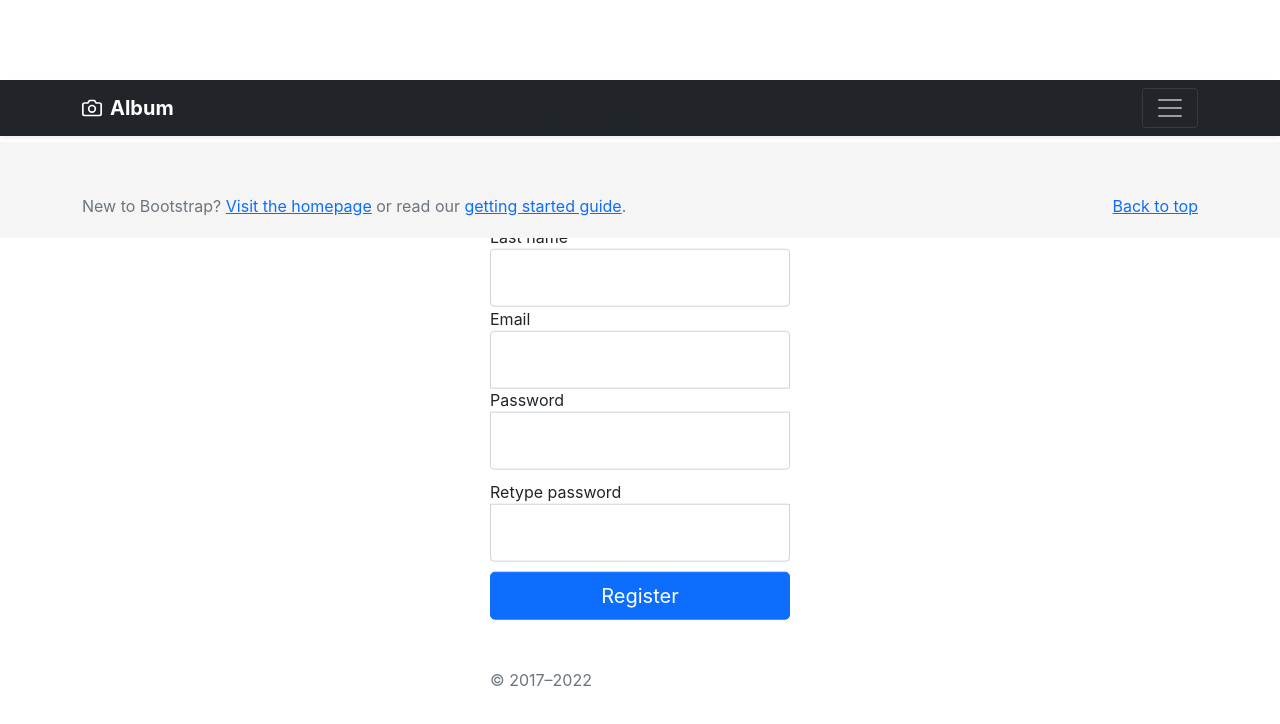
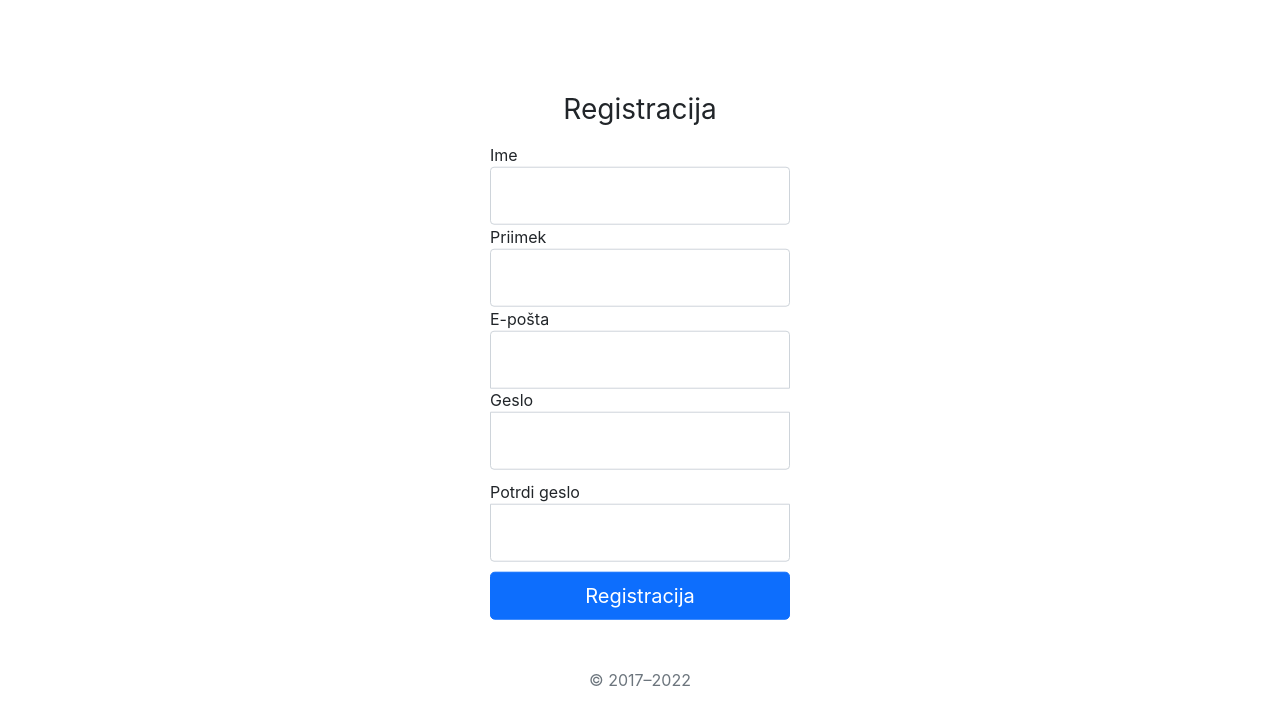
Before and after one commit to BlazOsredkar/Projektni-Teden-2022-Blog, a React (Create React App) app in the folder frontend/: page /register in a window 1280 px wide. Shown: the top 724 px of the page. Built offline with nearby package versions, Linux system fonts and the light colour scheme.

Commit message:
CSS Login, navbar in Register

```diff
--- a/frontend/package.json
+++ b/frontend/package.json
@@ -3,6 +3,9 @@
   "version": "0.1.0",
   "private": true,
   "dependencies": {
+    "@mui/icons-material": "^5.6.2",
+    "@mui/material": "^5.6.2",
+    "@mui/styled-engine-sc": "^5.6.1",
     "@testing-library/jest-dom": "^5.16.4",
     "@testing-library/react": "^13.1.1",
     "@testing-library/user-event": "^13.5.0",
@@ -17,6 +20,7 @@
     "react-dom": "^18.0.0",
     "react-router-dom": "^6.3.0",
     "react-scripts": "5.0.1",
+    "styled-components": "^5.3.5",
     "typescript": "^4.6.3",
     "web-vitals": "^2.1.4"
   },
--- a/frontend/src/components/footer.tsx
+++ b/frontend/src/components/footer.tsx
@@ -6,11 +6,10 @@ const footer = () => {
         <footer className="text-muted py-5">
             <div className="container">
                 <p className="float-end mb-1">
-                    <a href="#">Back to top</a>
+                    <a href="#">Nazaj na vrh</a>
                 </p>
                 <p className="mb-1"></p>
-                <p className="mb-0">New to Bootstrap? <a href="/">Visit the homepage</a> or read our <a
-                    href="/docs/5.1/getting-started/introduction/">getting started guide</a>.</p>
+                <p className="mb-0">Blažev blog.<a href="https://app.scv.si">Obišči ŠCVApp</a> za več projektov, v katerih je sodeloval developer.</p>
             </div>
         </footer>
     )
--- a/frontend/src/components/nav2.css
+++ b/frontend/src/components/nav2.css
@@ -23,3 +23,8 @@ body {
 a:hover {
     cursor:pointer;
 }
+
+
+.tooltip:hover .tooltiptext {
+    visibility: visible;
+}
--- a/frontend/src/components/nav2.tsx
+++ b/frontend/src/components/nav2.tsx
@@ -2,8 +2,15 @@ import React, {useEffect, useState} from "react";
 import "./nav2.css";
 import {Link, useNavigate} from "react-router-dom";
 import axios from "axios";
+import logout from "./ikonice/logout.svg";
+import {Button, IconButton} from "@mui/material";
+
+
+
 
 const Nav2 = () => {
+
+
     const navigation = useNavigate();
     const Odjava = async ()=>{
         const res = await axios.post("http://localhost:3000/auth/logout", {},{withCredentials:true});
@@ -29,7 +36,7 @@ const Nav2 = () => {
   return(
       <>
           <nav className="navbar navbar-expand-md navbar-dark bg-dark justify-content-center fixed-top">
-              {user && <a className="navbar-brand abs " onClick={Odjava}>{user.first_name} {user.last_name}</a>}
+              {user && <a className="navbar-brand abs " title={"Odjava"} onClick={Odjava}>{user.first_name} {user.last_name}</a>}
               <button className="navbar-toggler" type="button" data-toggle="collapse" data-target="#collapsingNavbar">
                   <span className="navbar-toggler-icon"></span>
               </button>
@@ -40,6 +47,7 @@ const Nav2 = () => {
                       </li>
                       <li className="nav-item">
                           <a><Link to={"/create-post"} className="nav-link">Ustvari blog objavo</Link></a>
+
                       </li>
                       {/*
                         <li className="nav-item">
@@ -50,7 +58,7 @@ const Nav2 = () => {
                   </ul>
                   <ul className="navbar-nav ml-auto">
                       <li className="nav-item">
-                          <a className="nav-link"  onClick={Odjava}>Odjava</a>
+                          <a className="nav-link"  onClick={Odjava}></a>
                       </li>
                   </ul>
               </div>
--- a/frontend/src/components/title.tsx
+++ b/frontend/src/components/title.tsx
@@ -20,9 +20,6 @@ const Title = () => {
           <div className="row py-lg-5">
               <div className="col-lg-6 col-md-8 mx-auto">
                   {user && <h1 className="fw-light">Pozdravljen, {user.first_name} {user.last_name}</h1>}
-                  <p className="lead text-muted">Something short and leading about the collection below—its contents, the
-                      creator, etc. Make it short and sweet, but not too short so folks don’t simply skip over it
-                      entirely.</p>
                   {
                       user && (<p>
                           <a href="create-post" className="btn btn-primary my-2">Ustvari blog objavo</a>
--- a/frontend/src/pages/Home.tsx
+++ b/frontend/src/pages/Home.tsx
@@ -11,7 +11,7 @@ const Home = () => {
       <>
           <Nav2/>
           <main>
-              <Title/>
+
               <div className={"album py-5 bg-light"} >
                   <div className={"container"} >
                       <div className={"row row-cols-1 row-cols-sm-2 row-cols-md-3 g-3"}>
--- a/frontend/src/pages/Register.tsx
+++ b/frontend/src/pages/Register.tsx
@@ -4,6 +4,8 @@ import axios from "axios";
 import "./register.css"
 import Footer from "../components/footer";
 import {useNavigate} from "react-router-dom";
+import Nav2 from "../components/nav2";
+import ("../components/nav2");
 
 
 
@@ -42,13 +44,13 @@ const Register = () => {
 
     return(
         <>
-            <Nav />
+
 
             <main className="form-signin">
                 <form onSubmit={submit}>
-                    <h1 className="h3 mb-3 fw-normal">Please sign in</h1>
+                    <h1 className="h3 mb-3 fw-normal center">Registracija</h1>
 
-                    <label>First name</label>
+                    <label>Ime</label>
                     <div className="form-floating">
                         <input type="text" className="form-control"
                                placeholder="Name"
@@ -56,7 +58,7 @@ const Register = () => {
 
                     </div>
 
-                    <label>Last name</label>
+                    <label>Priimek</label>
                     <div className="form-floating">
                         <input type="text" className="form-control"
                                placeholder="Last name"
@@ -65,7 +67,7 @@ const Register = () => {
 
                     </div>
 
-                    <label>Email</label>
+                    <label>E-pošta</label>
                     <div className="form-floating">
                         <input type="email" className="form-control"
                                placeholder="name@example.com"
@@ -74,7 +76,7 @@ const Register = () => {
 
                     </div>
 
-                    <label>Password</label>
+                    <label>Geslo</label>
                     <div className="form-floating">
                         <input type="password" className="form-control"
                                placeholder="Password"
@@ -82,7 +84,7 @@ const Register = () => {
                         />
                     </div>
 
-                    <label>Retype password</label>
+                    <label>Potrdi geslo</label>
                     <div className="form-floating">
                         <input type="password" className="form-control"
                                placeholder="Confirm Password"
@@ -93,13 +95,13 @@ const Register = () => {
 
 
 
-                    <button className="w-100 btn btn-lg btn-primary" type="submit">Register</button>
-                    <p className="mt-5 mb-3 text-muted">&copy; 2017–2022</p>
+                    <button className="w-100 btn btn-lg btn-primary" type="submit">Registracija</button>
+                    <p className="mt-5 mb-3 text-muted center">&copy; 2017–2022</p>
                 </form>
             </main>
 
 
-            <Footer/>
+
         </>
     )
 }
--- a/frontend/src/pages/register.css
+++ b/frontend/src/pages/register.css
@@ -25,3 +25,6 @@
     border-top-left-radius: 0;
     border-top-right-radius: 0;
 }
+.center{
+    text-align: center;
+}
```
Also changed, not shown: frontend/src/components/ikonice/logout.svg (added), 1 other file (tests, documents, lock files or other folders).
